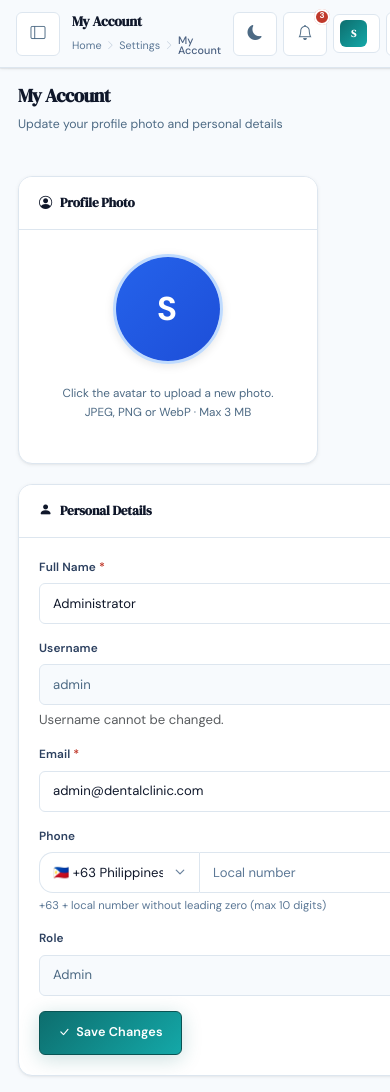
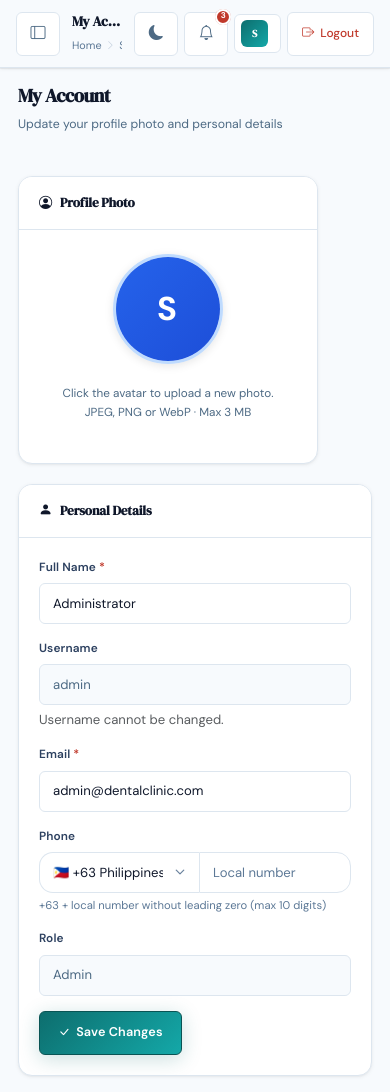
Before and after one commit to CRL-Ledesma/Capstone, a PHP site: page /cap/modules/settings/profile.php in a window 390 px wide; the page is wider, and only the part inside the window is pictured. Run offline with PHP 8.4, Linux system fonts and the light colour scheme; the visitor is signed in with stand-in values (Sample User, id 1); data comes from the database, SQL or seed files in the repository; some libraries are stand-ins or nearby versions; some web fonts are replaced.

Commit message:
Upload latest changes

```diff
--- a/assets/css/style.css
+++ b/assets/css/style.css
@@ -465,6 +465,8 @@ a {
 .main-content {
     margin-left: var(--sidebar-w);
     flex: 1;
+    min-width: 0;
+    /* KEY: lets the flex child shrink below content width */
     display: flex;
     flex-direction: column;
     min-height: 100vh;
@@ -2263,6 +2265,27 @@ textarea.form-control {
 
     .main-content {
         margin-left: 0 !important;
+        /* Contain any overflowing child so the page never scrolls sideways */
+        overflow-x: hidden;
+        width: 100%;
+        max-width: 100vw;
+    }
+}
+
+/* ── Topbar condensing at very small widths ─────────────────────────────── */
+/* Between 481-600px some mid-size phones still show username+role which
+   can squeeze the page title. Hide them a touch earlier. */
+@media (max-width: 600px) {
+
+    .topbar-user-name,
+    .topbar-user .topbar-user-role {
+        display: none;
+    }
+}
+
+@media (max-width: 480px) {
+    .btn-logout-text {
+        display: none;
     }
 }
 
@@ -2671,13 +2694,6 @@ a.badge {
     outline: none;
 }
 
-/* ── Logout button text hide on very small screens ───────────────── */
-@media (max-width: 480px) {
-    .btn-logout-text {
-        display: none;
-    }
-}
-
 /* ── Page header responsive fix ─────────────────────────────────── */
 @media (max-width: 560px) {
     .page-header {
@@ -2688,17 +2704,6 @@ a.badge {
     .page-header>div {
         width: 100%;
         justify-content: flex-start;
-    }
-}
-
-/* ── Topbar responsive fix ───────────────────────────────────────── */
-@media (max-width: 480px) {
-    .topbar-user-name {
-        display: none;
-    }
-
-    .topbar-user .topbar-user-role {
-        display: none;
     }
 }
 
--- a/includes/head.php
+++ b/includes/head.php
@@ -13,7 +13,7 @@ $_bootstrap_js_local    = file_exists($_app_root . '/assets/js/bootstrap.bundle.
 $_bootstrap_icons_local = file_exists($_app_root . '/assets/css/bootstrap-icons.css');
 ?>
 <meta charset="UTF-8">
-<meta name="viewport" content="width=device-width, initial-scale=1.0, minimum-scale=1.0, viewport-fit=cover">
+<meta name="viewport" content="width=device-width, initial-scale=1.0">
 <title><?php echo $title; ?></title>
 
 <!-- Favicon -->
```
